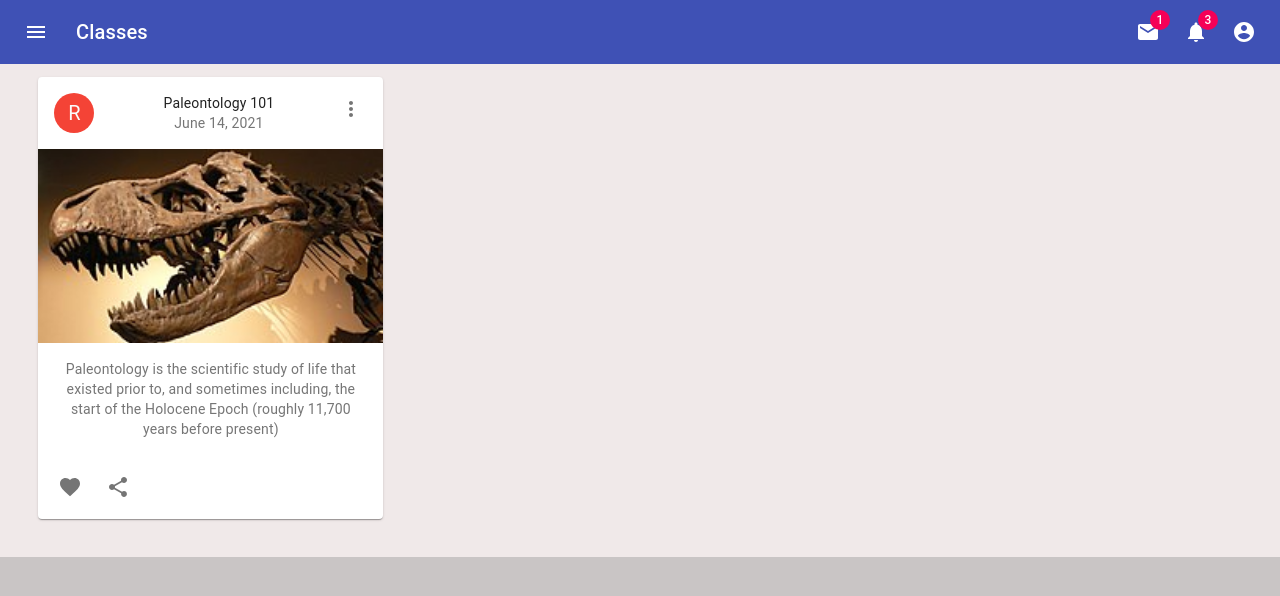
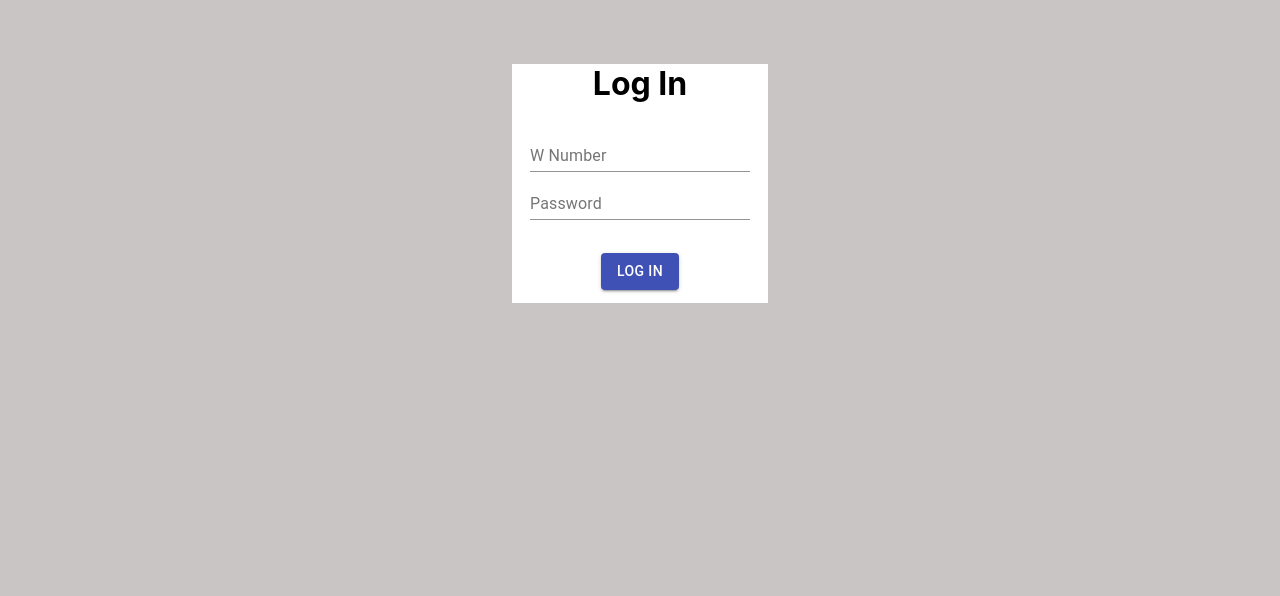
Before and after one commit to PradipH31/Summer-2021-Group-3, a React (Create React App) app in the folder WebApplication1/WebApplication1/clientapp/: page / in a window 1280 px wide. Shown: the top 596 px of the page. Built offline with nearby package versions, Linux system fonts and the light colour scheme.

Commit message:
Used props and states to visualize change in pages
Messages not completed
Used props in StudentHome, Navbar, login to visualize routing
Used state in Navbar to change the title of the header
Used state in app to set the visible component
Can log in without verification

```diff
--- a/WebApplication1/WebApplication1/clientapp/src/App.js
+++ b/WebApplication1/WebApplication1/clientapp/src/App.js
@@ -1,10 +1,20 @@
 import './App.css';
 import StudentHome from './components/student/StudentHome'
+import Login from './components/Login'
+import {useState} from 'react';
 
 function App() {
+
+  const [page, setPage] = useState("login");
+  let compPage = <StudentHome page={setPage}/>
+
+  if(page==="login"){
+    compPage = <Login page={setPage}/>
+  }
+
   return (
     <div className="App">
-      <StudentHome />
+      {compPage}
     </div>
   );
 }
--- a/WebApplication1/WebApplication1/clientapp/src/components/login.js
+++ b/WebApplication1/WebApplication1/clientapp/src/components/login.js
@@ -3,7 +3,7 @@ import Button from '@material-ui/core/Button';
 import TextField from '@material-ui/core/Textfield';
 import '../css/login.css'
 
-const Login = () => {
+const Login = (props) => {
     return (
         <div className="login-appearance">
             <h1>Log In</h1>
@@ -28,8 +28,12 @@ const Login = () => {
                 </div>
                 <br />
                 <label>
-                    <div class="login-button-container">
-                        <Button variant="contained" color="primary" className="centered-button">
+                    <div className="login-button-container">
+                        <Button
+                            variant="contained"
+                            color="primary"
+                            className="centered-button"
+                            onClick={props.page}>
                             Log In
                         </Button>
                     </div>
--- /dev/null
+++ b/WebApplication1/WebApplication1/clientapp/src/components/messages/Messages.js
@@ -0,0 +1,15 @@
+import React from 'react';
+import Participants from './Participants';
+import '../../css/messages.css'
+
+const Messages = () => {
+    return (
+        <div className="flexbox-container">
+            <div className="msg-participants">
+                {/* <Participants /> */}
+            </div>
+        </div>
+    );
+};
+
+export default Messages;
--- /dev/null
+++ b/WebApplication1/WebApplication1/clientapp/src/components/messages/Participants.js
@@ -0,0 +1,43 @@
+import React from 'react';
+import { makeStyles } from '@material-ui/core/styles';
+import List from '@material-ui/core/List';
+import ListItem from '@material-ui/core/ListItem';
+import Divider from '@material-ui/core/Divider';
+import ListItemText from '@material-ui/core/ListItemText';
+import ListItemAvatar from '@material-ui/core/ListItemAvatar';
+import Avatar from '@material-ui/core/Avatar';
+import Typography from '@material-ui/core/Typography';
+
+const useStyles = makeStyles((theme) => ({
+  root: {
+    width: '100%',
+    maxWidth: '36ch',
+    backgroundColor: theme.palette.background.paper,
+  },
+  inline: {
+    display: 'inline',
+  },
+}));
+
+const Participants = () => {
+  const classes = useStyles();
+
+  const part = ['Caleb Charpentier', 'Sam Dylan', 'Benjamin Button'];
+  const listPart = part.map((people) =>
+    <li>people</li>
+  )
+  return (
+    <List className={classes.root}>
+      <ListItem alignItems="flex-start">
+        <ListItemAvatar>
+          {/* <Avatar alt="Caleb Charpentier" src="/static/images/avatar/1.jpg" /> */}
+        </ListItemAvatar>
+        <ListItemText
+          primary="${listPart}"
+        />
+      </ListItem>
+    </List>
+  );
+}
+
+export default Participants;
--- a/WebApplication1/WebApplication1/clientapp/src/components/student/StudentHome.js
+++ b/WebApplication1/WebApplication1/clientapp/src/components/student/StudentHome.js
@@ -2,12 +2,13 @@ import React from 'react';
 import '../../css/student.css'
 import StudentNavbar from './StudentNavbar'
 import StudentCourse from './StudentCourse'
+import Messages from '../messages/Messages'
 
-const StudentHome = () => {
+const StudentHome = (props) => {
     return (
-        <div class="student-page">
-            <StudentNavbar />
-            <div class="student-body">
+        <div className="student-page">
+            <StudentNavbar page={props.page}/>
+            <div className="student-body">
                 <StudentCourse />
             </div>
         </div>
--- a/WebApplication1/WebApplication1/clientapp/src/components/student/StudentNavbar.js
+++ b/WebApplication1/WebApplication1/clientapp/src/components/student/StudentNavbar.js
@@ -1,4 +1,4 @@
-import React from 'react';
+import React, { useState } from 'react';
 import { fade, makeStyles } from '@material-ui/core/styles';
 import AppBar from '@material-ui/core/AppBar';
 import Toolbar from '@material-ui/core/Toolbar';
@@ -77,13 +77,15 @@ const useStyles = makeStyles((theme) => ({
   },
 }));
 
-const StudentNavbar = () => {
+const StudentNavbar = (props) => {
   const classes = useStyles();
   const [anchorEl, setAnchorEl] = React.useState(null);
   const [mobileMoreAnchorEl, setMobileMoreAnchorEl] = React.useState(null);
 
   const isMenuOpen = Boolean(anchorEl);
   const isMobileMenuOpen = Boolean(mobileMoreAnchorEl);
+
+  const [header, setHeader] = useState("Classes");
 
   const handleProfileMenuOpen = (event) => {
     setAnchorEl(event.currentTarget);
@@ -102,6 +104,11 @@ const StudentNavbar = () => {
     setMobileMoreAnchorEl(event.currentTarget);
   };
 
+  const log_out = () => {
+    handleMenuClose();
+    props.page("login")
+  }
+
   const menuId = 'primary-search-account-menu';
   const renderMenu = (
     <Menu
@@ -114,7 +121,7 @@ const StudentNavbar = () => {
       onClose={handleMenuClose}
     >
       <MenuItem onClick={handleMenuClose}>Profile</MenuItem>
-      <MenuItem onClick={handleMenuClose}>My account</MenuItem>
+      <MenuItem onClick={log_out}>Log out</MenuItem>
     </Menu>
   );
 
@@ -172,17 +179,23 @@ const StudentNavbar = () => {
             <MenuIcon />
           </IconButton>
           <Typography className={classes.title} variant="h6" noWrap>
-            Classes
+            {header}
           </Typography>
 
           <div className={classes.grow} />
           <div className={classes.sectionDesktop}>
-            <IconButton aria-label="show 1 new mails" color="inherit">
+            <IconButton
+              aria-label="show 1 new mails"
+              color="inherit"
+              onClick={()=>{setHeader("Messages")}}>
               <Badge badgeContent={1} color="secondary">
                 <MailIcon />
               </Badge>
             </IconButton>
-            <IconButton aria-label="show 3 new notifications" color="inherit">
+            <IconButton
+              aria-label="show 3 new notifications"
+              color="inherit"
+              onClick={()=> setHeader("Notification")}>
               <Badge badgeContent={3} color="secondary">
                 <NotificationsIcon />
               </Badge>
--- /dev/null
+++ b/WebApplication1/WebApplication1/clientapp/src/css/messages.css
@@ -0,0 +1,4 @@
+.flexbox-container {
+    display: flex;
+    flex-direction: row;
+}
--- a/WebApplication1/WebApplication1/clientapp/src/css/student.css
+++ b/WebApplication1/WebApplication1/clientapp/src/css/student.css
@@ -1,4 +1,5 @@
 .student-body{
     padding: 1% 3% 3% 3%;
     background: #f0e9e9;
+    margin: 0 1%;
 }
```
